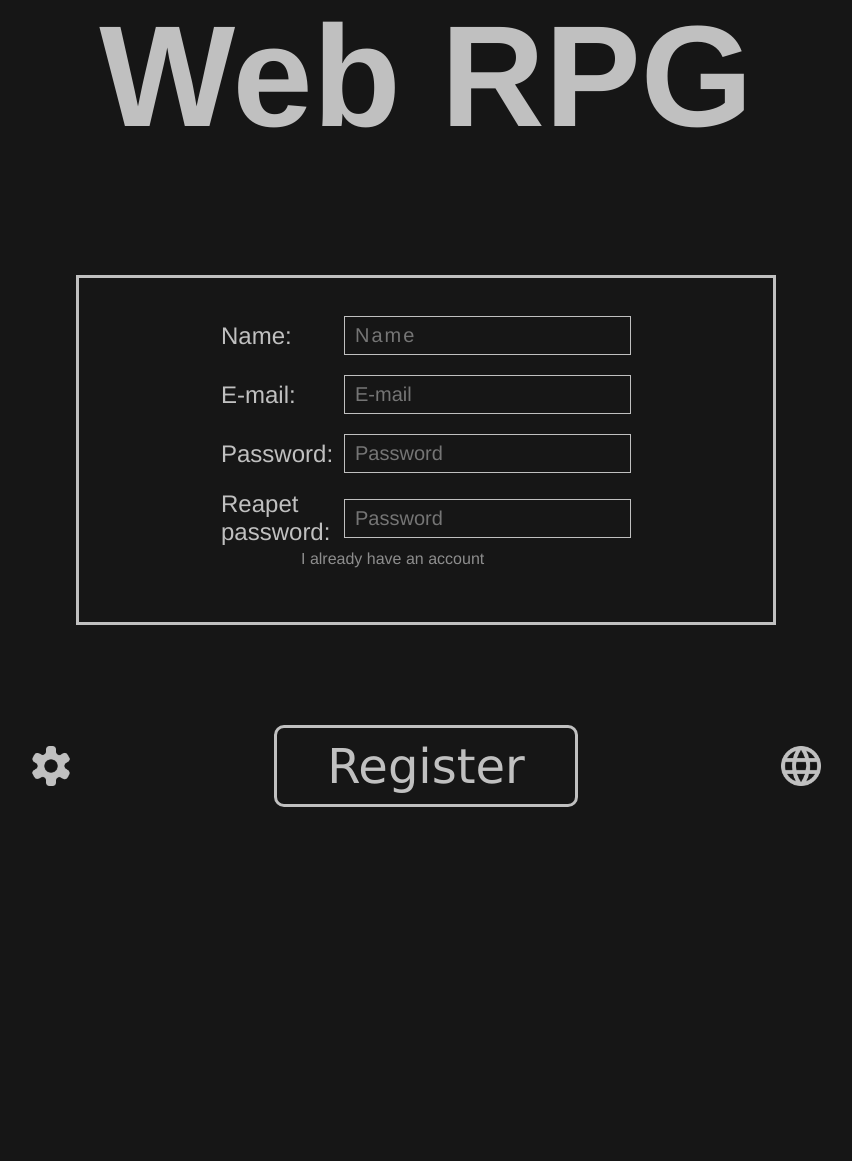
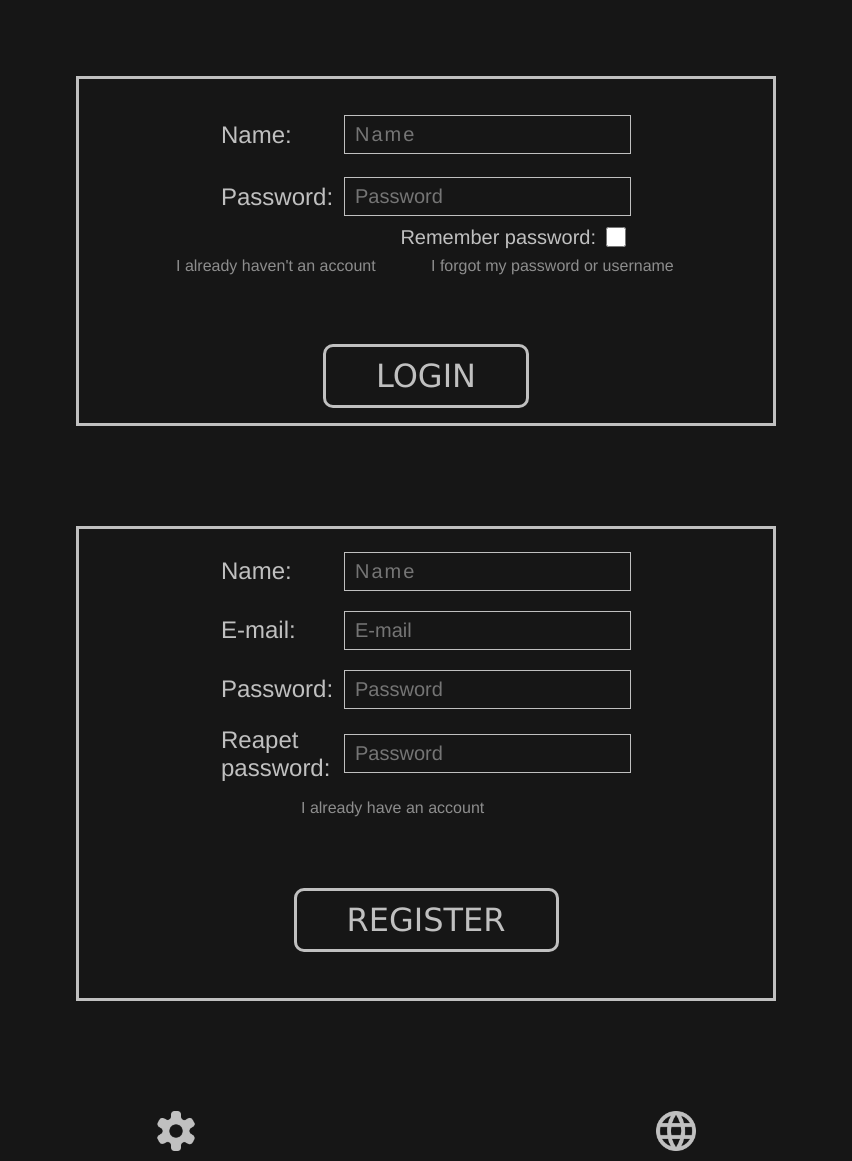
Before and after one commit to TheNesko/WebRpg, a PHP site: page /public/login.htm in a window 1280 px wide. Shown: the whole page, without its empty margins (214-1066 px from the left). Before the commit the page ends 807 px from the top, so only its background shows below. Run offline with PHP 8.4, Linux system fonts and the light colour scheme.

Commit message:
spore zmiany
zaoszczedzenie linii kodu oraz zlikwidowanie niepotrzebnej rerdundacji

```diff
--- a/public/SCSS/_login-page.scss
+++ b/public/SCSS/_login-page.scss
@@ -23,14 +23,44 @@
     }
 
     .content{
+
+        .register-form{
+            @include minSize(70%, 475px);
+        }
+
         .login-form{
 
-            @include minSize(70%, 250px);
-            @include centerElement(center,center);
+            @include minSize(70%, 350px);
+        }
+
+        .register-form,
+        .login-form{
+            @include centerElement(space-around,center);
             gap:20px;
             flex-direction: column;
+
             border: 3px solid $secondary-color;
+            input[type="submit"]{
 
+
+                background-color: $first-color;
+                color:$secondary-color;
+                font-size: 2em;
+                font-family:'Lucida Sans', 'Lucida Sans Regular', 'Lucida Grande', 'Lucida Sans Unicode', Geneva, Verdana, sans-serif;
+                text-decoration: none;
+
+                border:3px solid $secondary-color;
+                border-radius: 10px;
+                padding: 10px 50px;
+
+                transition: 0.3s;
+                &:hover{
+                    background-color: $secondary-color;
+                    color:$first-color;
+                    border-color:$first-color;
+                    cursor:pointer;
+                }
+            }
             form{
                 @include centerElement(center,center);
                 @include Size(450px, 200px);
@@ -40,63 +70,12 @@
 
                 padding: 20px;
 
+
+                .register,
                 .login{
+                    @include Size(100%, 50px);
+
                     @include centerElement(space-between, center);
-                    @include Size(100%, 50px);
-                    font-size: 1.5em;
-                    color: $secondary-color;
-
-
-                    input{
-                        background-color: $first-color;
-                        border: 1px solid $secondary-color;
-                        color: $secondary-color;
-                        border-radius: none;
-                        padding: 7px 10px;
-                        font-size:20px;
-                    }
-                    input[type="text"]{
-                        letter-spacing: 2px;
-                    }
-                    label{
-                        @include centerElement(flex-start,center);
-                    }
-                }
-                .checkbox{
-                    @include Size(400px,0px);
-                    @include centerElement(flex-end, center);
-                    gap:5px;
-
-                    font-size: 20px;
-                    input[type="checkbox"]{
-                        @include Size(20px,20px);
-
-
-                    }
-                }
-            }
-        }
-
-        .register-form{
-            @include minSize(70%, 350px);
-            @include centerElement(center,center);
-            gap:20px;
-            flex-direction: column;
-
-            border: 3px solid $secondary-color;
-
-            form{
-                @include centerElement(center,center);
-                @include Size(450px, 200px);
-
-                flex-direction: column;
-                gap:20px;
-
-                padding: 20px;
-
-                .register{
-                    @include centerElement(space-between, center);
-                    @include Size(100%, 50px);
                     font-size: 1.5em;
                     color: $secondary-color;
 
--- a/public/SCSS/welcome-page.css
+++ b/public/SCSS/main-page.css
@@ -16,16 +16,43 @@
 .container .account-help a:hover {
   opacity: 1;
 }
+.container .content .register-form {
+  min-width: 70%;
+  min-height: 475px;
+}
 .container .content .login-form {
   min-width: 70%;
-  min-height: 250px;
+  min-height: 350px;
+}
+.container .content .register-form,
+.container .content .login-form {
   display: flex;
-  justify-content: center;
+  justify-content: space-around;
   align-items: center;
   gap: 20px;
   flex-direction: column;
   border: 3px solid rgb(192, 192, 192);
 }
+.container .content .register-form input[type=submit],
+.container .content .login-form input[type=submit] {
+  background-color: #161616;
+  color: rgb(192, 192, 192);
+  font-size: 2em;
+  font-family: "Lucida Sans", "Lucida Sans Regular", "Lucida Grande", "Lucida Sans Unicode", Geneva, Verdana, sans-serif;
+  text-decoration: none;
+  border: 3px solid rgb(192, 192, 192);
+  border-radius: 10px;
+  padding: 10px 50px;
+  transition: 0.3s;
+}
+.container .content .register-form input[type=submit]:hover,
+.container .content .login-form input[type=submit]:hover {
+  background-color: rgb(192, 192, 192);
+  color: #161616;
+  border-color: #161616;
+  cursor: pointer;
+}
+.container .content .register-form form,
 .container .content .login-form form {
   display: flex;
   justify-content: center;
@@ -36,15 +63,21 @@
   gap: 20px;
   padding: 20px;
 }
+.container .content .register-form form .register,
+.container .content .register-form form .login,
+.container .content .login-form form .register,
 .container .content .login-form form .login {
+  width: 100%;
+  height: 50px;
   display: flex;
   justify-content: space-between;
   align-items: center;
-  width: 100%;
-  height: 50px;
   font-size: 1.5em;
   color: rgb(192, 192, 192);
 }
+.container .content .register-form form .register input,
+.container .content .register-form form .login input,
+.container .content .login-form form .register input,
 .container .content .login-form form .login input {
   background-color: #161616;
   border: 1px solid rgb(192, 192, 192);
@@ -53,73 +86,22 @@
   padding: 7px 10px;
   font-size: 20px;
 }
+.container .content .register-form form .register input[type=text],
+.container .content .register-form form .login input[type=text],
+.container .content .login-form form .register input[type=text],
 .container .content .login-form form .login input[type=text] {
   letter-spacing: 2px;
 }
+.container .content .register-form form .register label,
+.container .content .register-form form .login label,
+.container .content .login-form form .register label,
 .container .content .login-form form .login label {
   display: flex;
   justify-content: flex-start;
   align-items: center;
 }
+.container .content .register-form form .checkbox,
 .container .content .login-form form .checkbox {
-  width: 400px;
-  height: 0px;
-  display: flex;
-  justify-content: flex-end;
-  align-items: center;
-  gap: 5px;
-  font-size: 20px;
-}
-.container .content .login-form form .checkbox input[type=checkbox] {
-  width: 20px;
-  height: 20px;
-}
-.container .content .register-form {
-  min-width: 70%;
-  min-height: 350px;
-  display: flex;
-  justify-content: center;
-  align-items: center;
-  gap: 20px;
-  flex-direction: column;
-  border: 3px solid rgb(192, 192, 192);
-}
-.container .content .register-form form {
-  display: flex;
-  justify-content: center;
-  align-items: center;
-  width: 450px;
-  height: 200px;
-  flex-direction: column;
-  gap: 20px;
-  padding: 20px;
-}
-.container .content .register-form form .register {
-  display: flex;
-  justify-content: space-between;
-  align-items: center;
-  width: 100%;
-  height: 50px;
-  font-size: 1.5em;
-  color: rgb(192, 192, 192);
-}
-.container .content .register-form form .register input {
-  background-color: #161616;
-  border: 1px solid rgb(192, 192, 192);
-  color: rgb(192, 192, 192);
-  border-radius: none;
-  padding: 7px 10px;
-  font-size: 20px;
-}
-.container .content .register-form form .register input[type=text] {
-  letter-spacing: 2px;
-}
-.container .content .register-form form .register label {
-  display: flex;
-  justify-content: flex-start;
-  align-items: center;
-}
-.container .content .register-form form .checkbox {
   width: 400px;
   height: 0px;
   display: flex;
@@ -128,7 +110,8 @@
   gap: 10px;
   font-size: 20px;
 }
-.container .content .register-form form .checkbox input[type=checkbox] {
+.container .content .register-form form .checkbox input[type=checkbox],
+.container .content .login-form form .checkbox input[type=checkbox] {
   width: 20px;
   height: 20px;
 }
@@ -141,6 +124,22 @@
 
 body {
   background-color: #161616;
+  overflow-x: hidden;
+  /* Track */
+  /* Handle */
+  /* Handle on hover */
+}
+body::-webkit-scrollbar {
+  width: 10px;
+}
+body::-webkit-scrollbar-track {
+  background: #161616;
+}
+body::-webkit-scrollbar-thumb {
+  background: #383838;
+}
+body::-webkit-scrollbar-thumb:hover {
+  background: #555;
 }
 
 .container {
@@ -243,29 +293,12 @@ body {
   border: none;
   padding: 10px 20px;
 }
-.container .content .nav .dropdown .dropdown-content ul li .element:hover {
+.container .content .nav .dropdown #language-content ul li .element:hover {
   background-color: #303030;
-}
-.container .content .nav a {
-  background-color: #161616;
-  color: rgb(192, 192, 192);
-  font-size: 3em;
-  font-family: "Lucida Sans", "Lucida Sans Regular", "Lucida Grande", "Lucida Sans Unicode", Geneva, Verdana, sans-serif;
-  text-decoration: none;
-  border: 3px solid rgb(192, 192, 192);
-  border-radius: 10px;
-  padding: 10px 50px;
-  transition: 0.3s;
-}
-.container .content .nav a:hover {
-  background-color: rgb(192, 192, 192);
-  color: #161616;
-  border-color: #161616;
-  cursor: pointer;
-}
-.container .welcome-page {
-  display: none;
 }
 .container .login-page {
   display: none;
-}/*# sourceMappingURL=welcome-page.css.map */
+}
+.container .register-page {
+  display: none;
+}/*# sourceMappingURL=main-page.css.map */
--- a/public/SCSS/welcome-page.scss
+++ b/public/SCSS/main-page.scss
@@ -14,6 +14,27 @@ $secondary-color:rgb(192, 192, 192);
 
 body{
     background-color: $first-color;
+    overflow-x: hidden;
+    &::-webkit-scrollbar {
+        width: 10px;
+      }
+
+      /* Track */
+    &::-webkit-scrollbar-track {
+        background: $first-color;
+    }
+
+      /* Handle */
+    &::-webkit-scrollbar-thumb {
+        background: #383838;
+      }
+
+      /* Handle on hover */
+    &::-webkit-scrollbar-thumb:hover {
+        background: #555;
+    }
+
+
 }
 
 
@@ -125,31 +210,11 @@ body{
                             }
                         }
                     }
+
                 }
             }
             @include Size(100%,none);
             @include centerElement(space-around,center);
-            a{
-                background-color: $first-color;
-                color:$secondary-color;
-
-                font-size: 3em;
-                font-family:'Lucida Sans', 'Lucida Sans Regular', 'Lucida Grande', 'Lucida Sans Unicode', Geneva, Verdana, sans-serif;
-                text-decoration: none;
-
-                border:3px solid $secondary-color;
-                border-radius: 10px;
-
-                padding: 10px 50px;
-
-                transition: 0.3s;
-                &:hover{
-                    background-color: $secondary-color;
-                    color:$first-color;
-                    border-color:$first-color;
-                    cursor:pointer;
-                }
-            }
         }
     }
 
@@ -162,13 +227,13 @@ body{
 
 
 
-    .welcome-page{
-        display: none;
-    }
+    // .welcome-page{
+    //     display: none;
+    // }
     .login-page{
         display:none;
     }
-    // .register-page{
-    //     display: none;
-    // }
+    .register-page{
+        display: none;
+    }
 }
--- a/public/login.htm
+++ b/public/login.htm
@@ -5,7 +5,7 @@
     <meta name="viewport" content="width=device-width, initial-scale=1.0">
     <title>*Nazwa gry*</title>
 
-    <link rel="stylesheet" href="SCSS/welcome-page.css">
+    <link rel="stylesheet" href="SCSS/main-page.css">
 
 
 </head>
@@ -17,10 +17,67 @@
 
                 <img src="" alt="">
             </div>
+            <!-- WELCOME -->
+            <div class="welcome-content">
+                <a class="play" href="#welcome-page">PLAY NOW</a>
+
+            </div>
+
+            <!-- LOGIN -->
+            <div class="login-form">
+                <form>
+                    <div class="login username">
+                        <label for="username">Name: </label>
+                        <input type="text" name="" id="login-username" placeholder="Name">
+                    </div>
+                    <div class="login password">
+                        <label for="password">Password: </label>
+                        <input type="password" name="" id="login-username" placeholder="Password">
+                    </div>
+                    <div class="login checkbox">
+                        <label for="checkbox">Remember password: </label>
+                        <input type="checkbox" id="checkbox" value="Remember passoword">
+                    </div>
+                    <div class="account-help">
+                        <a href="#register">I already haven't an account</a>
+                        <a href="">I forgot my password or username</a>
+                    </div>
+                </form>
+                <input type="submit" value="LOGIN" id="login" name="log">
+            </div>
+
+            <!-- REGISTER -->
+            <div class="register-form">
+                <form>
+                    <div class="register username">
+                        <label for="username">Name: </label>
+                        <input type="text" name="" id="resgister-username" placeholder="Name">
+                    </div>
+                    <div class="register email">
+                        <label for="email">E-mail: </label>
+                        <input type="email" id="email" placeholder="E-mail">
+                    </div>
+                    <div class="register password">
+                        <label for="password">Password: </label>
+                        <input type="password" name="" id="register-password" placeholder="Password">
+                    </div>
+                    <div class="register reapet-password">
+                        <label for="r-password">Reapet password: </label>
+                        <input type="password" name="" id="register-reapet-password" placeholder="Password">
+                    </div>
+                    <div class="account-help">
+                        <a href="">I already have an account</a>
+                    </div>
+                </form>
+                <input type="submit" value="REGISTER" id="register" name="reg">
+            </div>
+
+
+
             <div class="nav">
                 <div class="dropdown">
                     <button class="options" id="settings" onclick="dropdownAnim('welcome','settings')"><img class="options-icon" src="sources/images/icons/options_icon.png" alt=""></button>
-                    <div class="dropdown-content" class="settings-content">
+                    <div class="dropdown-content" id="settings-content">
                         <ul>
                             <li>
                                 <button class="element">
@@ -37,18 +94,21 @@
                                     Info
                                 </button>
                             </li>
+                            <li>
+                                <button class="element">
+                                    Info
+                                </button>
+                            </li>
                         </ul>
                     </div>
                 </div>
-
-                <a class="play" href="#welcome-page">PLAY NOW</a>
 
                 <div class="dropdown">
                     <button class="options" id="language" onclick="dropdownAnim('welcome','language')">
 
                         <img class="language-icon"src="sources/images/icons/language_web_icon.png" alt="">
                     </button>
-                        <div class="dropdown-content" class="language-content">
+                        <div class="dropdown-content" id="language-content">
                         <ul>
                             <li>
                                 <button class="element">
@@ -67,182 +127,7 @@
                             </li>
                             <li>
                                 <button class="element">
-                                    Deutsch
-                                </button>
-                            </li>
-                        </ul>
-                    </div>
-                </div>
-            </div>
-        </div>
-
-        <div class="content login-page">
-            <div class="logo">
-                <h1>Web RPG</h1>
-
-                <img src="" alt="">
-            </div>
-            <div class="login-form">
-                <form>
-                    <div class="login username">
-                        <label for="username">Name: </label>
-                        <input type="text" name="" id="login-username" placeholder="Name">
-                    </div>
-                    <div class="login password">
-                        <label for="password">Password: </label>
-                        <input type="password" name="" id="login-username" placeholder="Password">
-                    </div>
-                    <div class="login checkbox">
-                        <label for="checkbox">Remember password: </label>
-                        <input type="checkbox" id="checkbox" value="Remember passoword">
-                    </div>
-                    <div class="account-help">
-                        <a href="">I already haven't an account</a>
-                        <a href="">I forgot my password or username</a>
-                    </div>
-                </form>
-            </div>
-
-            <div class="nav">
-                <div class="dropdown">
-                    <button class="options" id="settings" onclick="dropdownAnim('login','settings')"><img class="options-icon" src="sources/images/icons/options_icon.png" alt=""></button>
-                    <div class="dropdown-content" class="settings-content">
-                        <ul>
-                            <li>
-                                <button class="element">
-                                    Music
-                                </button>
-                            </li>
-                            <li>
-                                <button class="element">
-                                    Sound
-                                </button>
-                            </li>
-                            <li>
-                                <button class="element">
-                                    Info
-                                </button>
-                            </li>
-                        </ul>
-                    </div>
-                </div>
-
-                <a class="play" href="#login-page">LOGIN</a>
-
-                <div class="dropdown">
-                    <button class="options" id="language" onclick="dropdownAnim('login','language')">
-
-                        <img class="language-icon"src="sources/images/icons/language_web_icon.png" alt="">
-                    </button>
-                        <div class="dropdown-content" class="language-content">
-                        <ul>
-                            <li>
-                                <button class="element">
-                                    English
-                                </button>
-                            </li>
-                            <li>
-                                <button class="element">
-                                    Polish
-                                </button>
-                            </li>
-                            <li>
-                                <button class="element">
-                                    Deutsch
-                                </button>
-                            </li>
-                            <li>
-                                <button class="element">
-                                    Deutsch
-                                </button>
-                            </li>
-                        </ul>
-                    </div>
-                </div>
-            </div>
-        </div>
-
-        <div class="content register-page">
-            <div class="logo">
-                <h1>Web RPG</h1>
-
-                <img src="" alt="">
-            </div>
-            <div class="register-form">
-                <form>
-                    <div class="register username">
-                        <label for="username">Name: </label>
-                        <input type="text" name="" id="resgister-username" placeholder="Name">
-                    </div>
-                    <div class="register email">
-                        <label for="email">E-mail: </label>
-                        <input type="email" id="email" placeholder="E-mail">
-                    </div>
-                    <div class="register password">
-                        <label for="password">Password: </label>
-                        <input type="password" name="" id="register-password" placeholder="Password">
-                    </div>
-                    <div class="register reapet-password">
-                        <label for="r-password">Reapet password: </label>
-                        <input type="password" name="" id="register-reapet-password" placeholder="Password">
-                    </div>
-                </form>
-                <div class="account-help">
-                    <a href="">I already have an account</a>
-                </div>
-            </div>
-
-            <div class="nav">
-                <div class="dropdown">
-                    <button class="options" id="settings" onclick="dropdownAnim('register','settings')"><img class="options-icon" src="sources/images/icons/options_icon.png" alt=""></button>
-                    <div class="dropdown-content" class="settings-content">
-                        <ul>
-                            <li>
-                                <button class="element">
-                                    Music
-                                </button>
-                            </li>
-                            <li>
-                                <button class="element">
-                                    Sound
-                                </button>
-                            </li>
-                            <li>
-                                <button class="element">
-                                    Info
-                                </button>
-                            </li>
-                        </ul>
-                    </div>
-                </div>
-
-                <a class="play" href="#register-page">Register</a>
-
-                <div class="dropdown">
-                    <button class="options" id="language" onclick="dropdownAnim('register','language')">
-
-                        <img class="language-icon"src="sources/images/icons/language_web_icon.png" alt="">
-                    </button>
-                        <div class="dropdown-content" class="language-content">
-                        <ul>
-                            <li>
-                                <button class="element">
-                                    English
-                                </button>
-                            </li>
-                            <li>
-                                <button class="element">
-                                    Polish
-                                </button>
-                            </li>
-                            <li>
-                                <button class="element">
-                                    Deutsch
-                                </button>
-                            </li>
-                            <li>
-                                <button class="element">
-                                    Deutsch
+                                    Spanish
                                 </button>
                             </li>
                         </ul>
```
Also changed, not shown: other parts of public/SCSS/main-page.css (+55 -4 lines), other parts of public/SCSS/main-page.scss (+69 -5 lines), 2 other files.
